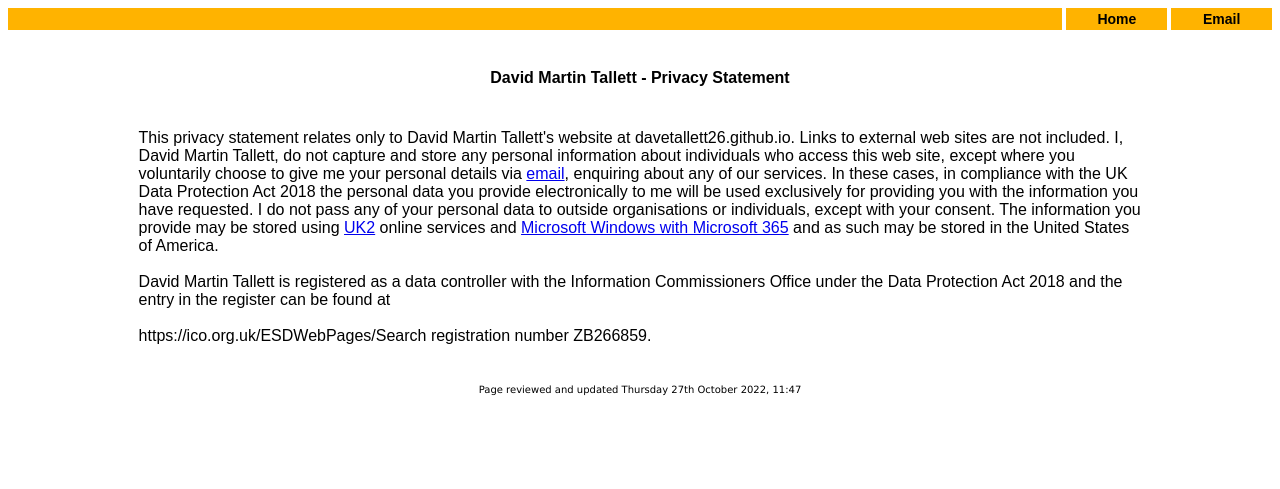
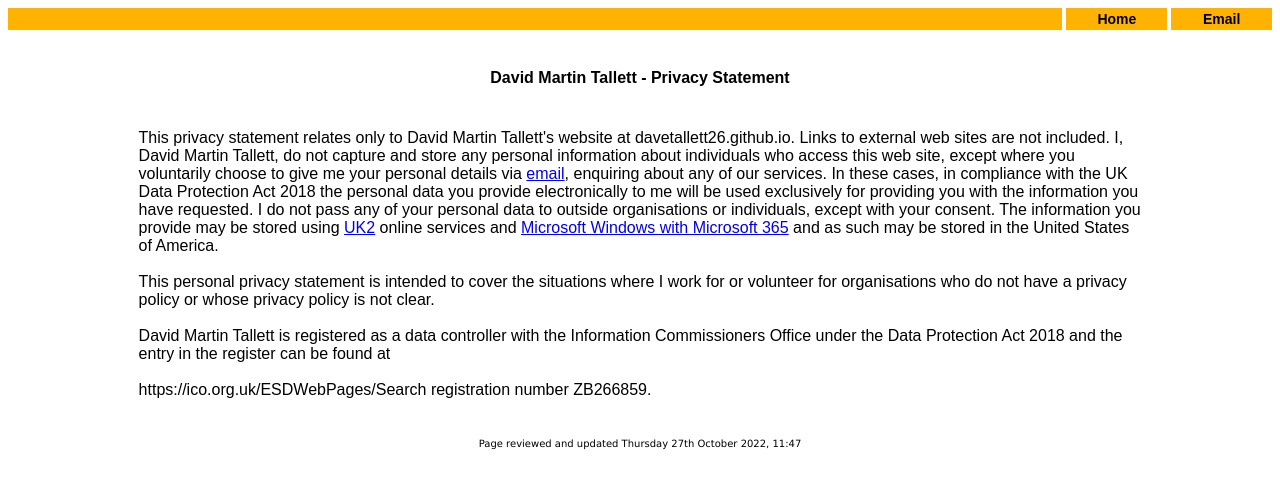
Before and after one commit to DaveTallett26/davetallett26.github.io, a Jekyll site: the page privacy6.html, which Jekyll copies as it is, in a window 1280 px wide. Shown: the top 489 px of the page. Built offline with Jekyll 4.4.1, drawn with Linux system fonts in a browser that asks for light colours.

Commit message:
update personal privacy

```diff
--- a/privacy6.html
+++ b/privacy6.html
@@ -31,6 +31,10 @@ I do not pass any of your personal data to outside organisations or individuals,
 The information you provide may be stored using <a href="https://www.uk2.net/terms-and-conditions/privacy-policy/">UK2</a>
 online services and <a href="https://privacy.microsoft.com/en-GB/privacystatement">Microsoft Windows with Microsoft 365</a>
 and as such may be stored in the United States of America.
+
+  <br/><br/>
+This personal privacy statement is intended to cover the situations where I work for or volunteer for organisations who do not have a privacy policy or whose
+  privacy policy is not clear.
 <br/><br/>
 David Martin Tallett is registered as a data controller with the Information Commissioners Office under the Data Protection Act 2018 and the
 entry in the register can be found at
```
